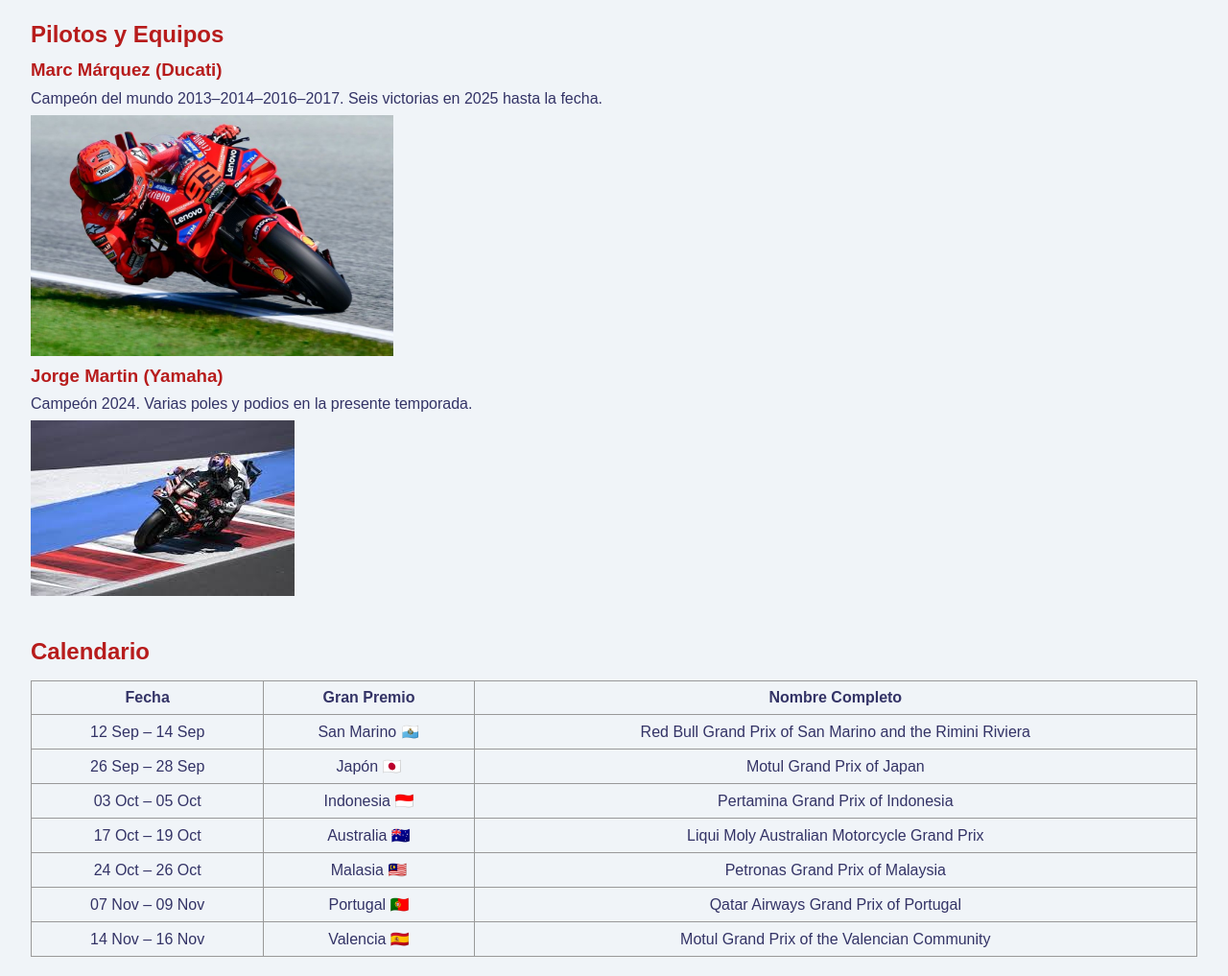
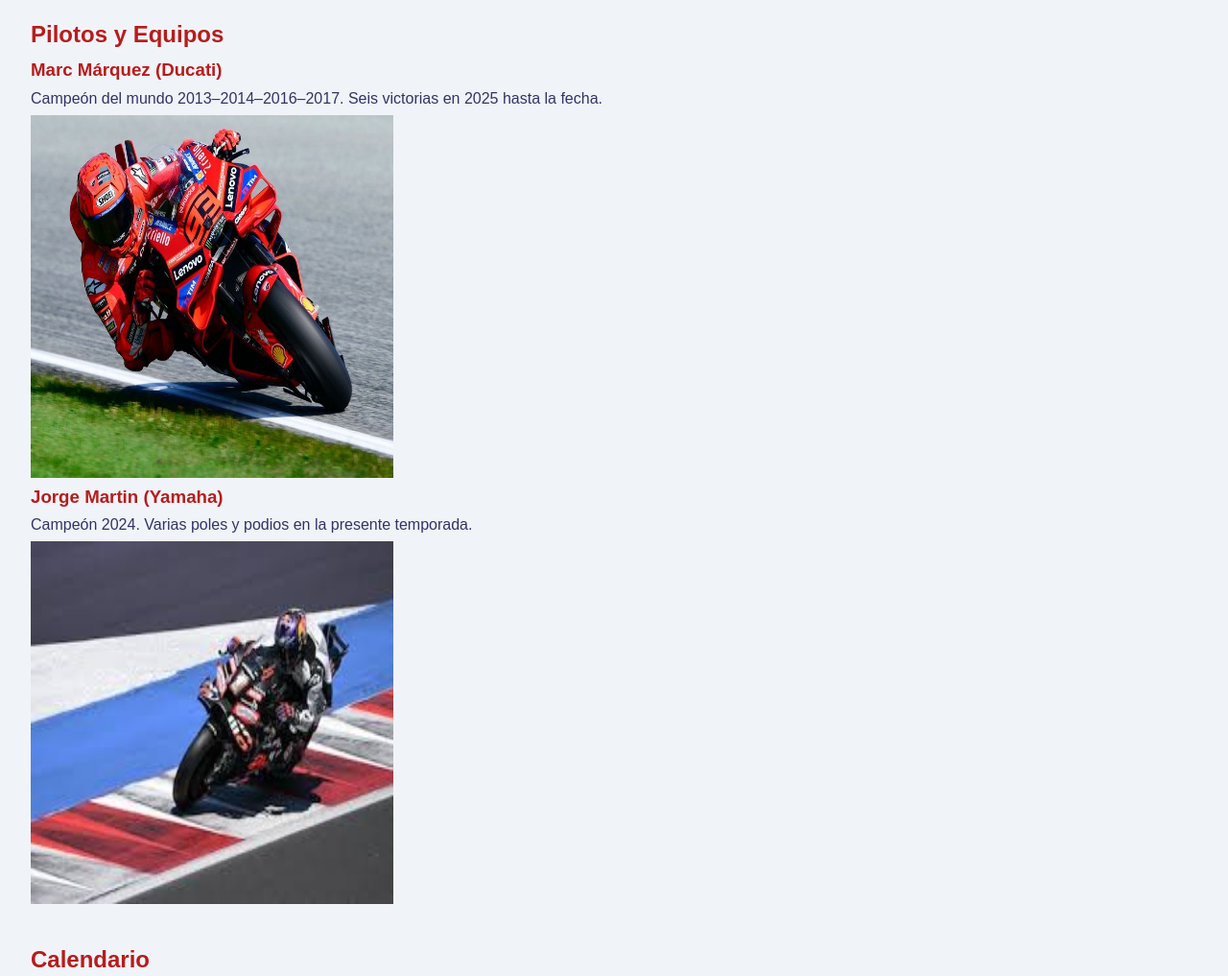
Before and after one commit to bbarrionuevo17/motogp-fanpage, a plain HTML site: page index.html in a window 1280 px wide. Shown: the part 1480-2497 px from the top of the page at 96% size. Drawn offline with Linux system fonts and the light colour scheme.

Commit message:
Update index.html

```diff
--- a/index.html
+++ b/index.html
@@ -49,10 +49,8 @@
             text-align: center;
         }
         img {
-                max-width: 10cm;
-                max-height: 10cm;
-                width: auto;
-                height: auto;
+                width: 10cm;
+                height: 10cm;
                 display: block;
         }
         iframe {
```
